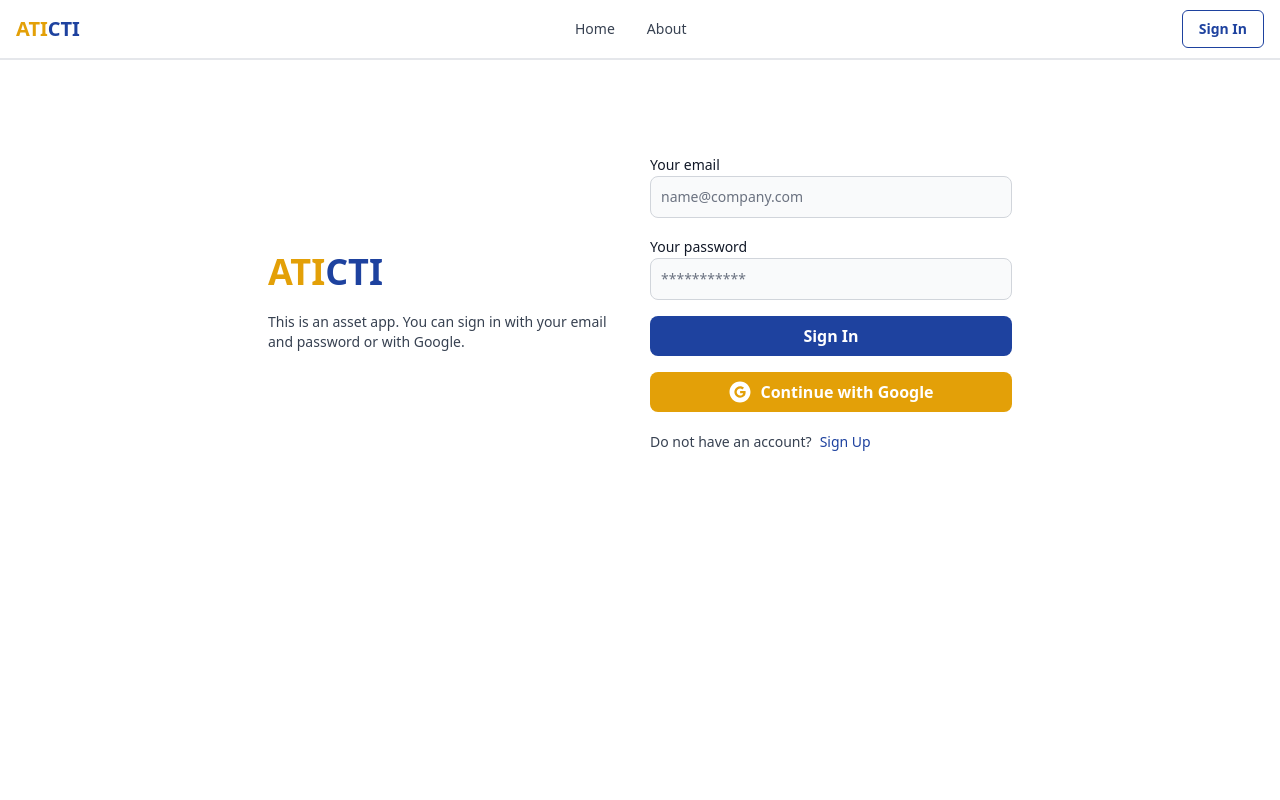
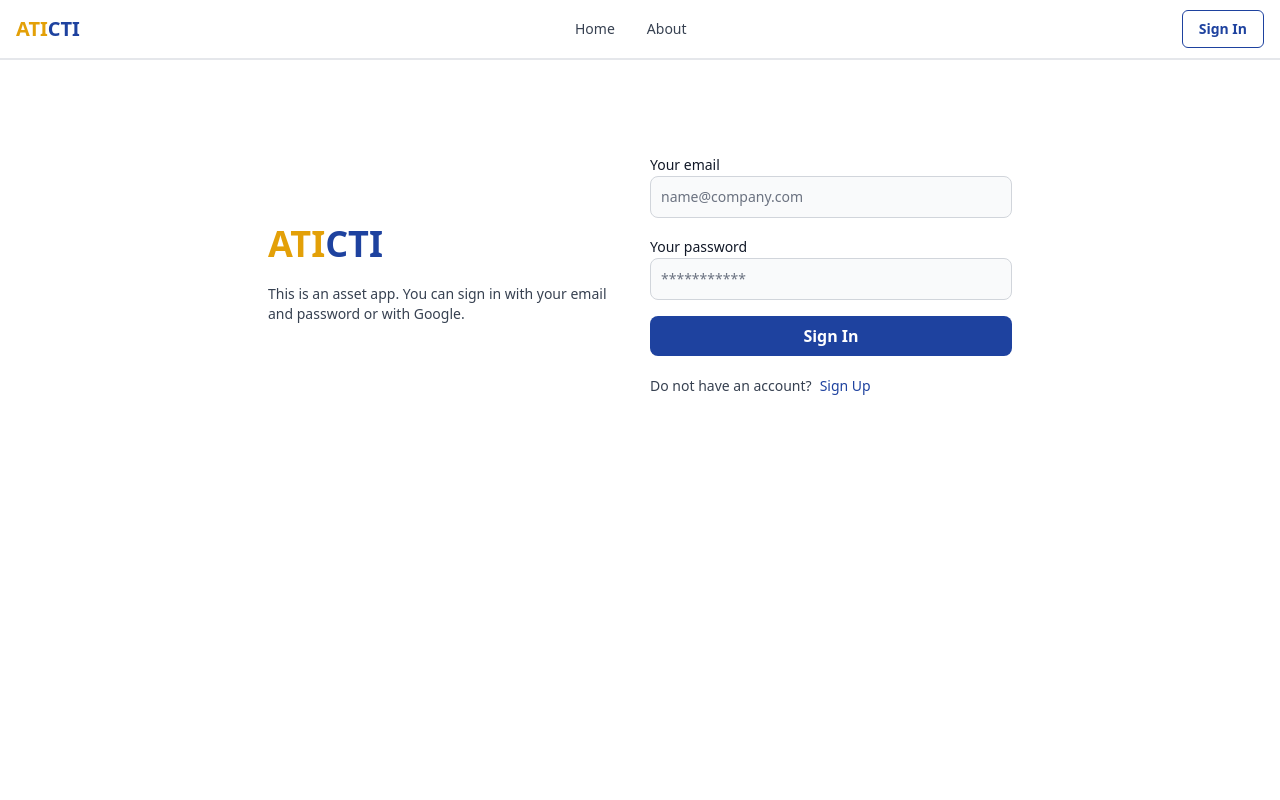
Before and after one commit to dgarg6333/AssetSphere, a React (Vite) app in the folder client/: page /sign-in in a window 1280 px wide. Shown: the top 800 px of the page. Built offline with nearby package versions, Linux system fonts and the light colour scheme; no server answers.

Commit message:
remove oauth

```diff
--- a/client/src/components/OAuth.jsx
+++ /dev/null
@@ -1,55 +0,0 @@
-// Removed Button import from flowbite-react
-// import { Button } from 'flowbite-react';
-import { AiFillGoogleCircle } from 'react-icons/ai';
-import { GoogleAuthProvider, signInWithPopup, getAuth } from 'firebase/auth';
-import { app } from '../firebase.js';
-import { useDispatch } from 'react-redux';
-import { signInSuccess } from '../redux/user/userSlice';
-import { useNavigate } from 'react-router-dom';
-
-export default function OAuth() {
-    const auth = getAuth(app);
-    const dispatch = useDispatch();
-    const navigate = useNavigate();
-
-    const handleGoogleClick = async () => {
-        const provider = new GoogleAuthProvider();
-        provider.setCustomParameters({ prompt: 'select_account' });
-        try {
-            const resultsFromGoogle = await signInWithPopup(auth, provider);
-            const res = await fetch('/api/auth/google', {
-                method: 'POST',
-                headers: { 'Content-Type': 'application/json' },
-                body: JSON.stringify({
-                    name: resultsFromGoogle.user.displayName,
-                    email: resultsFromGoogle.user.email,
-                    googlePhotoUrl: resultsFromGoogle.user.photoURL,
-                }),
-            });
-            const data = await res.json();
-            if (res.ok) {
-                dispatch(signInSuccess(data));
-                navigate('/');
-            }
-        } catch (error) {
-            console.log(error);
-        }
-    };
-
-    return (
-        // Replaced Flowbite Button with a native HTML button for full Tailwind control
-        <button
-            type='button'
-            onClick={handleGoogleClick}
-            // Applying yellow-400 background with white text, and yellow-500 on hover
-            className='w-full py-2 rounded-lg
-                       bg-yellow-400 text-white font-semibold
-                       hover:bg-yellow-500
-                       transition-colors duration-200
-                       flex items-center justify-center gap-2' // Added flex for icon alignment
-        >
-            <AiFillGoogleCircle className='w-6 h-6' />
-            Continue with Google
-        </button>
-    );
-}
--- a/client/src/pages/SignIn.jsx
+++ b/client/src/pages/SignIn.jsx
@@ -3,7 +3,6 @@ import { useState , useEffect } from 'react';
 import { Link, useNavigate } from 'react-router-dom';
 import { useDispatch, useSelector } from 'react-redux';
 import { signInStart, signInFailure, signInSuccess } from '../redux/user/userSlice';
-import OAuth from '../components/OAuth';
 
 export default function SignIn() {
   const [formData, setFormData] = useState({});
@@ -115,7 +114,6 @@ export default function SignIn() {
                 'Sign In'
               )}
             </button>
-            <OAuth />
           </form>
           <div className='flex gap-2 text-sm mt-5'>
             <span>Do not have an account?</span>
--- a/client/src/pages/SignUp.jsx
+++ b/client/src/pages/SignUp.jsx
@@ -1,7 +1,6 @@
 import { Alert, Label, Spinner, TextInput } from 'flowbite-react'; // Removed Button from import
 import { useState } from 'react';
 import { Link, useNavigate } from 'react-router-dom';
-import OAuth from '../components/OAuth';
 
 export default function SignUp() {
   const [formData, setFormData] = useState({});
@@ -118,7 +117,6 @@ export default function SignUp() {
                 'Sign Up'
               )}
             </button>
-            <OAuth />
           </form>
           <div className='flex gap-2 text-sm mt-5'>
             <span>Have an account?</span>
```
